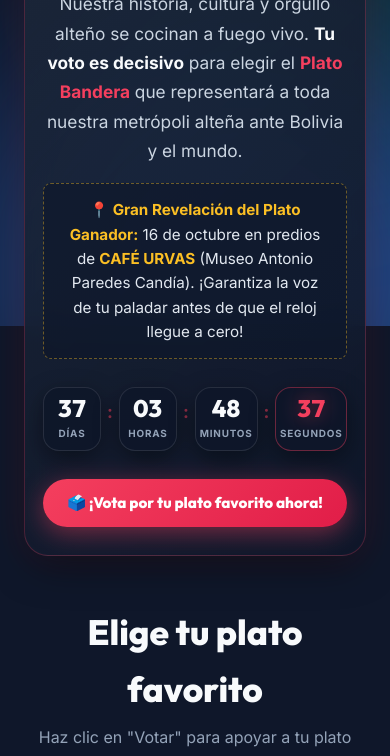
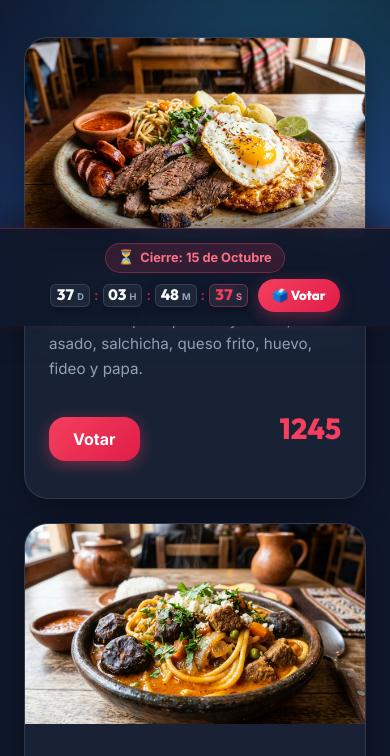
Before and after one commit to wilfredoabadmt/platos-metropoli, a plain HTML site: page index.html in a window 390 px wide. Shown: the part 518-1274 px from the top of the page. Drawn offline with Linux system fonts and the light colour scheme.

Commit message:
Mover contador a barra sticky en el footer con diseno compacto y responsivo

```diff
--- a/app.js
+++ b/app.js
@@ -81,7 +81,7 @@ function initCountdown() {
             hoursEl.textContent = '00';
             minutesEl.textContent = '00';
             secondsEl.textContent = '00';
-            const badge = document.querySelector('.countdown-badge');
+            const badge = document.querySelector('.sticky-badge') || document.querySelector('.countdown-badge');
             if (badge) {
                 badge.innerHTML = '🏁 ¡VOTACIÓN FINALIZADA!';
                 badge.style.background = 'rgba(16, 185, 129, 0.2)';
--- a/index.html
+++ b/index.html
@@ -40,54 +40,6 @@
     </header>
 
     <main class="container">
-        <!-- Sección de Cuenta Regresiva y Persuasión -->
-        <section class="countdown-section">
-            <div class="countdown-card">
-                <div class="countdown-badge">
-                    <span class="pulsing-clock">⏳</span> CIERRE DE VOTACIÓN: 15 DE OCTUBRE
-                </div>
-                <h2 class="countdown-title">¡El Sabor de El Alto en Tus Manos!</h2>
-                <p class="countdown-persuasive">
-                    Nuestra historia, cultura y orgullo alteño se cocinan a fuego vivo.
-                    <strong>Tu voto es decisivo</strong> para elegir el <em>Plato Bandera</em> que representará a toda
-                    nuestra metrópoli alteña ante Bolivia y el mundo.
-                </p>
-                <div class="countdown-info-box">
-                    <p>
-                        📍 <strong>Gran Revelación del Plato Ganador:</strong> 16 de octubre en predios de <strong>CAFÉ
-                            URVAS</strong> (Museo Antonio Paredes Candía).
-                        ¡Garantiza la voz de tu paladar antes de que el reloj llegue a cero!
-                    </p>
-                </div>
-                <div class="timer-grid" id="countdown-timer">
-                    <div class="timer-box">
-                        <span class="timer-num" id="days">00</span>
-                        <span class="timer-label">Días</span>
-                    </div>
-                    <div class="timer-divider">:</div>
-                    <div class="timer-box">
-                        <span class="timer-num" id="hours">00</span>
-                        <span class="timer-label">Horas</span>
-                    </div>
-                    <div class="timer-divider">:</div>
-                    <div class="timer-box">
-                        <span class="timer-num" id="minutes">00</span>
-                        <span class="timer-label">Minutos</span>
-                    </div>
-                    <div class="timer-divider">:</div>
-                    <div class="timer-box highlight-sec">
-                        <span class="timer-num" id="seconds">00</span>
-                        <span class="timer-label">Segundos</span>
-                    </div>
-                </div>
-                <div class="countdown-cta">
-                    <a href="#dishes-grid" class="btn-countdown-vote">
-                        <span>🗳️ ¡Vota por tu plato favorito ahora!</span>
-                    </a>
-                </div>
-            </div>
-        </section>
-
         <section class="voting-section">
             <header class="section-header">
                 <h2>Elige tu plato favorito</h2>
@@ -114,6 +66,48 @@
         </div>
     </footer>
 
+    <!-- Sticky Countdown Bar en el Footer -->
+    <aside class="sticky-countdown-bar" id="sticky-countdown" aria-label="Cuenta regresiva de votación">
+        <div class="container sticky-container">
+            <div class="sticky-info">
+                <div class="sticky-badge">
+                    <span class="pulsing-clock">⏳</span> <strong>Cierre: 15 de Octubre</strong>
+                </div>
+                <p class="sticky-text">
+                    ¡Tu voto elige el Plato Bandera! Ganador el 16 de Octubre en <strong>CAFÉ URVAS</strong>
+                </p>
+            </div>
+
+            <div class="sticky-timer-wrapper">
+                <div class="sticky-timer" id="countdown-timer">
+                    <div class="timer-pill">
+                        <span class="timer-num" id="days">00</span>
+                        <span class="timer-unit">D</span>
+                    </div>
+                    <span class="timer-sep">:</span>
+                    <div class="timer-pill">
+                        <span class="timer-num" id="hours">00</span>
+                        <span class="timer-unit">H</span>
+                    </div>
+                    <span class="timer-sep">:</span>
+                    <div class="timer-pill">
+                        <span class="timer-num" id="minutes">00</span>
+                        <span class="timer-unit">M</span>
+                    </div>
+                    <span class="timer-sep">:</span>
+                    <div class="timer-pill highlight-sec">
+                        <span class="timer-num" id="seconds">00</span>
+                        <span class="timer-unit">S</span>
+                    </div>
+                </div>
+
+                <a href="#dishes-grid" class="btn-sticky-vote">
+                    <span>🗳️ Votar</span>
+                </a>
+            </div>
+        </div>
+    </aside>
+
     <!-- Custom Logic -->
     <script src="app.js"></script>
 </body>
--- a/styles.css
+++ b/styles.css
@@ -39,6 +39,7 @@ body {
     overflow-x: hidden;
     position: relative;
     line-height: 1.6;
+    padding-bottom: 80px; /* Espacio para que la barra sticky no tape el contenido */
 }
 
 /* Background Glow Orbs */
@@ -385,50 +386,49 @@ body {
 }
 
 /* ==========================================================================
-   Countdown & Persuasive Hero Section
+   Sticky Footer Countdown Bar
    ========================================================================== */
-.countdown-section {
-    margin-bottom: 48px;
+.sticky-countdown-bar {
+    position: fixed;
+    bottom: 0;
+    left: 0;
+    right: 0;
+    z-index: 1000;
+    background: rgba(15, 23, 42, 0.94);
+    backdrop-filter: blur(16px);
+    -webkit-backdrop-filter: blur(16px);
+    border-top: 1px solid rgba(244, 63, 94, 0.3);
+    box-shadow: 0 -8px 30px rgba(0, 0, 0, 0.5), 0 -1px 10px rgba(244, 63, 94, 0.15);
+    padding: 10px 0;
 }
 
-.countdown-card {
-    background: linear-gradient(135deg, rgba(30, 41, 59, 0.85) 0%, rgba(15, 23, 42, 0.95) 100%);
-    backdrop-filter: blur(16px);
-    -webkit-backdrop-filter: blur(16px);
-    border: 1px solid rgba(244, 63, 94, 0.25);
-    border-radius: var(--radius-lg);
-    padding: 40px 32px;
-    text-align: center;
-    box-shadow: 0 16px 40px -10px rgba(0, 0, 0, 0.5), 0 0 35px rgba(244, 63, 94, 0.12);
-    position: relative;
-    overflow: hidden;
+.sticky-container {
+    display: flex;
+    align-items: center;
+    justify-content: space-between;
+    gap: 16px;
 }
 
-.countdown-card::before {
-    content: '';
-    position: absolute;
-    top: 0;
-    left: 10%;
-    right: 10%;
-    height: 1px;
-    background: linear-gradient(90deg, transparent, rgba(244, 63, 94, 0.6), rgba(251, 191, 36, 0.6), transparent);
+.sticky-info {
+    display: flex;
+    align-items: center;
+    gap: 12px;
+    min-width: 0;
+    flex-shrink: 1;
 }
 
-.countdown-badge {
+.sticky-badge {
     display: inline-flex;
     align-items: center;
-    gap: 8px;
+    gap: 6px;
     background: rgba(244, 63, 94, 0.15);
     border: 1px solid rgba(244, 63, 94, 0.35);
     color: #fb7185;
-    font-size: 0.82rem;
+    font-size: 0.8rem;
     font-weight: 700;
-    letter-spacing: 1.5px;
-    text-transform: uppercase;
-    padding: 6px 18px;
+    padding: 4px 12px;
     border-radius: 999px;
-    margin-bottom: 16px;
-    box-shadow: 0 0 15px rgba(244, 63, 94, 0.2);
+    white-space: nowrap;
 }
 
 .pulsing-clock {
@@ -441,86 +441,55 @@ body {
     50% { transform: scale(1.25); }
 }
 
-.countdown-title {
-    font-family: var(--font-heading);
-    font-size: clamp(1.9rem, 3.8vw, 2.7rem);
-    font-weight: 800;
-    line-height: 1.2;
-    background: linear-gradient(135deg, #ffffff 20%, #f43f5e 70%, #fbbf24 100%);
-    -webkit-background-clip: text;
-    -webkit-text-fill-color: transparent;
-    margin-bottom: 16px;
+.sticky-text {
+    color: #cbd5e1;
+    font-size: 0.86rem;
+    white-space: nowrap;
+    overflow: hidden;
+    text-overflow: ellipsis;
 }
 
-.countdown-persuasive {
-    max-width: 820px;
-    margin: 0 auto 18px;
-    font-size: 1.08rem;
-    line-height: 1.7;
-    color: #cbd5e1;
-}
-
-.countdown-persuasive strong {
-    color: #f8fafc;
-}
-
-.countdown-persuasive em {
-    color: #f43f5e;
-    font-style: normal;
-    font-weight: 700;
-}
-
-.countdown-info-box {
-    max-width: 820px;
-    margin: 0 auto 28px;
-    padding: 14px 22px;
-    background: rgba(15, 23, 42, 0.65);
-    border: 1px dashed rgba(251, 191, 36, 0.4);
-    border-radius: var(--radius-sm);
-    color: #e2e8f0;
-    font-size: 0.95rem;
-    line-height: 1.6;
-}
-
-.countdown-info-box strong {
+.sticky-text strong {
     color: #fbbf24;
 }
 
-/* Timer Grid */
-.timer-grid {
+.sticky-timer-wrapper {
     display: flex;
-    justify-content: center;
     align-items: center;
     gap: 12px;
-    margin-bottom: 28px;
+    flex-shrink: 0;
 }
 
-.timer-box {
-    background: rgba(15, 23, 42, 0.85);
-    border: 1px solid rgba(255, 255, 255, 0.1);
-    box-shadow: 0 8px 24px rgba(0, 0, 0, 0.4);
-    border-radius: var(--radius-md);
-    min-width: 95px;
-    padding: 14px 16px;
+.sticky-timer {
     display: flex;
-    flex-direction: column;
     align-items: center;
-    position: relative;
-    transition: transform 0.2s ease, border-color 0.2s ease;
+    gap: 4px;
 }
 
-.timer-box:hover {
-    transform: translateY(-2px);
-    border-color: rgba(244, 63, 94, 0.4);
+.timer-pill {
+    background: rgba(30, 41, 59, 0.9);
+    border: 1px solid rgba(255, 255, 255, 0.12);
+    border-radius: 6px;
+    padding: 4px 8px;
+    display: inline-flex;
+    align-items: baseline;
+    gap: 3px;
+    box-shadow: 0 4px 10px rgba(0, 0, 0, 0.3);
 }
 
 .timer-num {
     font-family: var(--font-heading);
-    font-size: clamp(2rem, 4.5vw, 2.8rem);
+    font-size: 1.15rem;
     font-weight: 800;
     line-height: 1;
     color: #f8fafc;
     font-variant-numeric: tabular-nums;
+}
+
+.timer-unit {
+    font-size: 0.65rem;
+    font-weight: 700;
+    color: var(--text-muted);
 }
 
 .highlight-sec {
@@ -529,85 +498,98 @@ body {
 
 .highlight-sec .timer-num {
     color: #f43f5e;
-    text-shadow: 0 0 20px rgba(244, 63, 94, 0.5);
+    text-shadow: 0 0 10px rgba(244, 63, 94, 0.4);
 }
 
-.timer-label {
-    font-size: 0.72rem;
-    text-transform: uppercase;
-    letter-spacing: 1.5px;
-    color: var(--text-muted);
-    font-weight: 600;
-    margin-top: 6px;
+.highlight-sec .timer-unit {
+    color: #fb7185;
 }
 
-.timer-divider {
-    font-size: 2rem;
+.timer-sep {
+    color: rgba(244, 63, 94, 0.6);
     font-weight: 800;
-    color: rgba(244, 63, 94, 0.6);
-    margin-bottom: 22px;
-    user-select: none;
+    font-size: 0.95rem;
 }
 
-/* Countdown CTA Button */
-.countdown-cta {
-    display: flex;
-    justify-content: center;
-}
-
-.btn-countdown-vote {
+.btn-sticky-vote {
     display: inline-flex;
     align-items: center;
-    gap: 10px;
-    padding: 14px 34px;
-    background: linear-gradient(135deg, #f43f5e 0%, #e11d48 100%);
+    gap: 6px;
+    padding: 8px 20px;
+    background: linear-gradient(135deg, #f43f5e, #e11d48);
     color: #ffffff;
     text-decoration: none;
     font-family: var(--font-heading);
     font-weight: 700;
-    font-size: 1.05rem;
+    font-size: 0.88rem;
     border-radius: 999px;
-    box-shadow: 0 6px 25px rgba(244, 63, 94, 0.45);
-    transition: all 0.3s cubic-bezier(0.4, 0, 0.2, 1);
-    position: relative;
-    overflow: hidden;
+    box-shadow: 0 4px 15px rgba(244, 63, 94, 0.35);
+    transition: all 0.2s ease;
+    white-space: nowrap;
 }
 
-.btn-countdown-vote:hover {
-    transform: translateY(-3px) scale(1.02);
-    box-shadow: 0 10px 30px rgba(244, 63, 94, 0.65);
+.btn-sticky-vote:hover {
+    transform: scale(1.04);
+    box-shadow: 0 6px 20px rgba(244, 63, 94, 0.55);
 }
 
 /* Footer */
 .app-footer {
     border-top: 1px solid var(--glass-border);
-    padding: 40px 0;
+    padding: 40px 0 20px;
     text-align: center;
     color: var(--text-muted);
 }
 
 /* Responsive */
+@media (max-width: 900px) {
+    .sticky-text {
+        font-size: 0.8rem;
+    }
+}
+
 @media (max-width: 768px) {
+    body {
+        padding-bottom: 95px;
+    }
+
     .main-title {
         font-size: 2.5rem;
     }
 
-    .countdown-card {
-        padding: 28px 18px;
+    .sticky-container {
+        flex-direction: column;
+        gap: 6px;
+        padding: 4px 12px;
     }
 
-    .timer-grid {
-        gap: 6px;
+    .sticky-info {
+        width: 100%;
+        justify-content: center;
+        gap: 8px;
     }
 
-    .timer-box {
-        min-width: 68px;
-        padding: 10px 8px;
+    .sticky-text {
+        display: none; /* En móvil se simplifica para no ocupar espacio */
     }
 
-    .timer-divider {
-        font-size: 1.4rem;
-        margin-bottom: 18px;
+    .sticky-timer-wrapper {
+        width: 100%;
+        justify-content: center;
+        gap: 10px;
+    }
+
+    .timer-pill {
+        padding: 3px 6px;
+    }
+
+    .timer-num {
+        font-size: 1rem;
+    }
+
+    .btn-sticky-vote {
+        padding: 6px 14px;
+        font-size: 0.82rem;
     }
 
     .results-section {
@@ -634,25 +616,16 @@ body {
 }
 
 @media (max-width: 480px) {
-    .timer-box {
-        min-width: 58px;
-        padding: 8px 6px;
+    .timer-pill {
+        padding: 2px 5px;
     }
     .timer-num {
-        font-size: 1.5rem;
-    }
-    .timer-label {
-        font-size: 0.62rem;
-        letter-spacing: 0.8px;
-    }
-    .timer-divider {
-        font-size: 1.1rem;
-        margin-bottom: 14px;
-    }
-    .btn-countdown-vote {
-        width: 100%;
-        justify-content: center;
-        padding: 12px 20px;
         font-size: 0.95rem;
     }
+    .timer-unit {
+        font-size: 0.58rem;
+    }
+    .timer-sep {
+        font-size: 0.85rem;
+    }
 }
```
